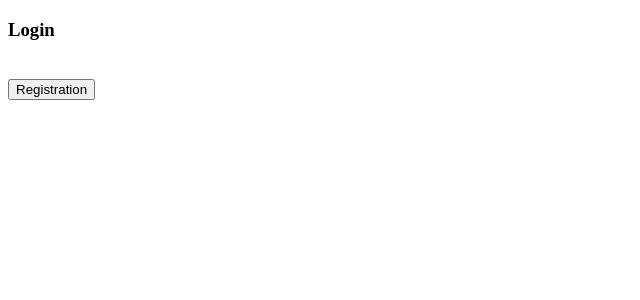
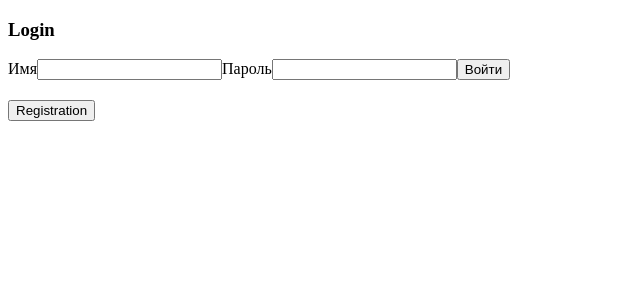
Before and after one commit to NikitaKovalec/ReactApp, a React app: page /login in a window 1280 px wide. Shown: the top 300 px of the page, without its empty margins (0-640 px from the left). Built offline with nearby package versions, Linux system fonts and the light colour scheme; the HTML template or start-up script is replaced by a standard one.

Commit message:
added login

```diff
--- a/package.json
+++ b/package.json
@@ -10,7 +10,6 @@
   "author": "",
   "license": "ISC",
   "dependencies": {
-    "cors": "^2.8.5",
     "ejs": "^3.1.8",
     "express": "^4.18.1",
     "pg": "^8.7.3",
--- a/src/Login.js
+++ b/src/Login.js
@@ -1,9 +1,45 @@
-import React from 'react'
-import {Link} from "react-router-dom";
+import React, {useState} from 'react'
+import {Link} from "react-router-dom"
 
 export const Login = () => {
+	const [name, setName] = useState("")
+	const [pass, setPass] = useState("")
+	const [isError, setIsError] = useState(false)
+
+	const fetchLogin = async () => {
+		setIsError(false)
+		try {
+			const result = await fetch('http://localhost:3000/login', {
+				mode: 'cors',
+				method: 'POST',
+				headers: {
+					'Content-Type': 'application/json'
+				},
+				body: JSON.stringify({name, pass})
+			})
+			if (result.ok) {
+				window.alert("Вы вошли")
+			} else {
+				throw new Error('Ошибка')
+			}
+		} catch (err) {
+			console.log(err.message)
+			setIsError(true)
+		} finally {
+			setPass('')
+			setName('')
+		}}
+
 	return (<>
-			<h3>Login</h3>
+			{isError ? <h4>Ошибка</h4> : null}
+			<div>
+				<h3>Login</h3>
+				<label>Имя</label>
+				<input value={name} onChange={(e) => setName(e.target.value)}/>
+				<label>Пароль</label>
+				<input value={pass} onChange={(e) => setPass(e.target.value)}/>
+				<button onClick={fetchLogin}>Войти</button>
+			</div>
 			<Link to='/'>
 				<button style={{marginTop: 20}}>Registration</button>
 			</Link>
--- a/src/Registration.js
+++ b/src/Registration.js
@@ -32,14 +32,14 @@ export const Registration = () => {
 	}
 	return (<>
 			{isError ? <h4>Ошибка</h4> : null}
-			<form>
+			<div>
 				<h3>Registration</h3>
 				<label>Имя</label>
 				<input value={name} onChange={(e) => setName(e.target.value)} />
 				<label>Пароль</label>
 				<input value={pass} onChange={(e) => setPass(e.target.value)} />
 				<button onClick={fetchReg}>Отправить</button>
-			</form>
+			</div>
 			<Link to='/login'>
 				<button style={{marginTop: 20}}>Login</button>
 			</Link>
```
Also changed, not shown: 2 other files (tests, documents, lock files or other folders).
